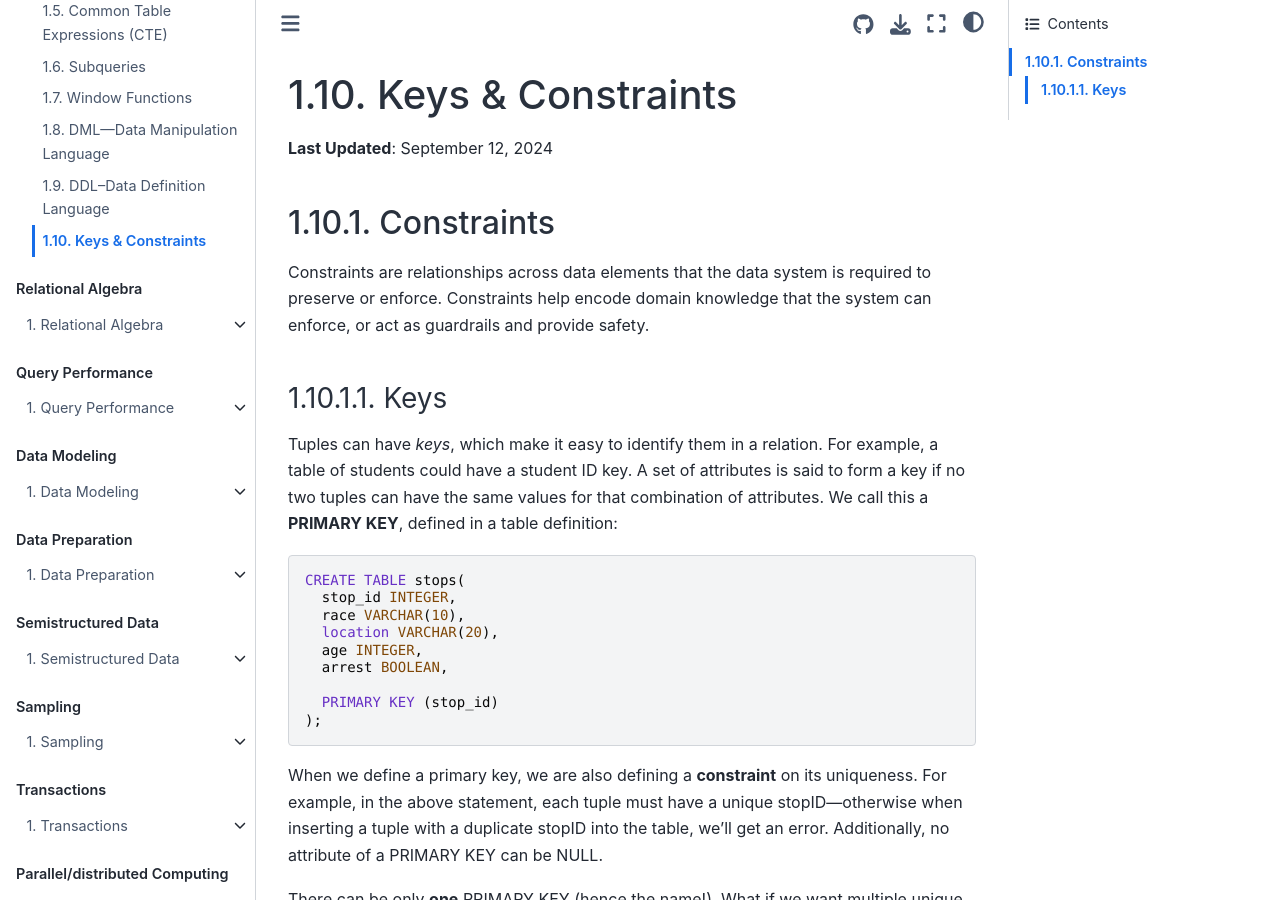
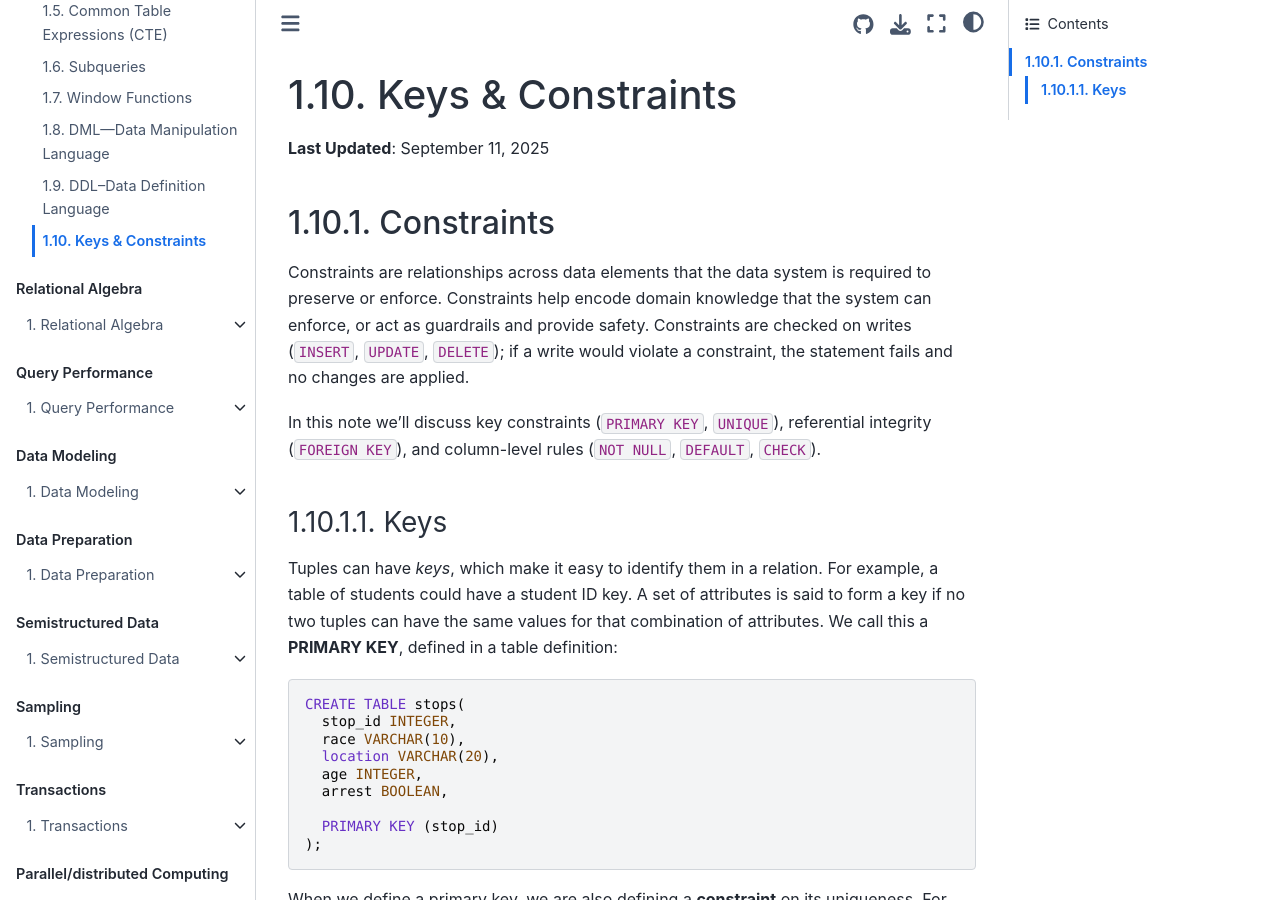
Before and after one commit to cal-data-eng/notes, a Jupyter Book: the page built from 1-SQL/keys-constraints.md, in a window 1280 px wide and 900 px high. Built offline with Jupyter Book 1.0.4 settings and Sphinx 7.4.7 and the Sphinx Book theme 1.1.4, drawn with Linux system fonts in a browser that asks for light colours.

Commit message:
updating key-constraints

```diff
--- a/1-SQL/keys-constraints.md
+++ b/1-SQL/keys-constraints.md
@@ -1,9 +1,11 @@
 # Keys & Constraints
 
-**Last Updated**: September 12, 2024
+**Last Updated**: September 11, 2025
 
 ## Constraints
-Constraints are relationships across data elements that the data system is required to preserve or enforce. Constraints help encode domain knowledge that the system can enforce, or act as guardrails and provide safety.
+Constraints are relationships across data elements that the data system is required to preserve or enforce. Constraints help encode domain knowledge that the system can enforce, or act as guardrails and provide safety. Constraints are checked on writes (`INSERT`, `UPDATE`, `DELETE`); if a write would violate a constraint, the statement fails and no changes are applied.
+
+In this note we’ll discuss key constraints (`PRIMARY KEY`, `UNIQUE`), referential integrity (`FOREIGN KEY`), and column-level rules (`NOT NULL`, `DEFAULT`, `CHECK`).
 
 ### Keys
 
```
